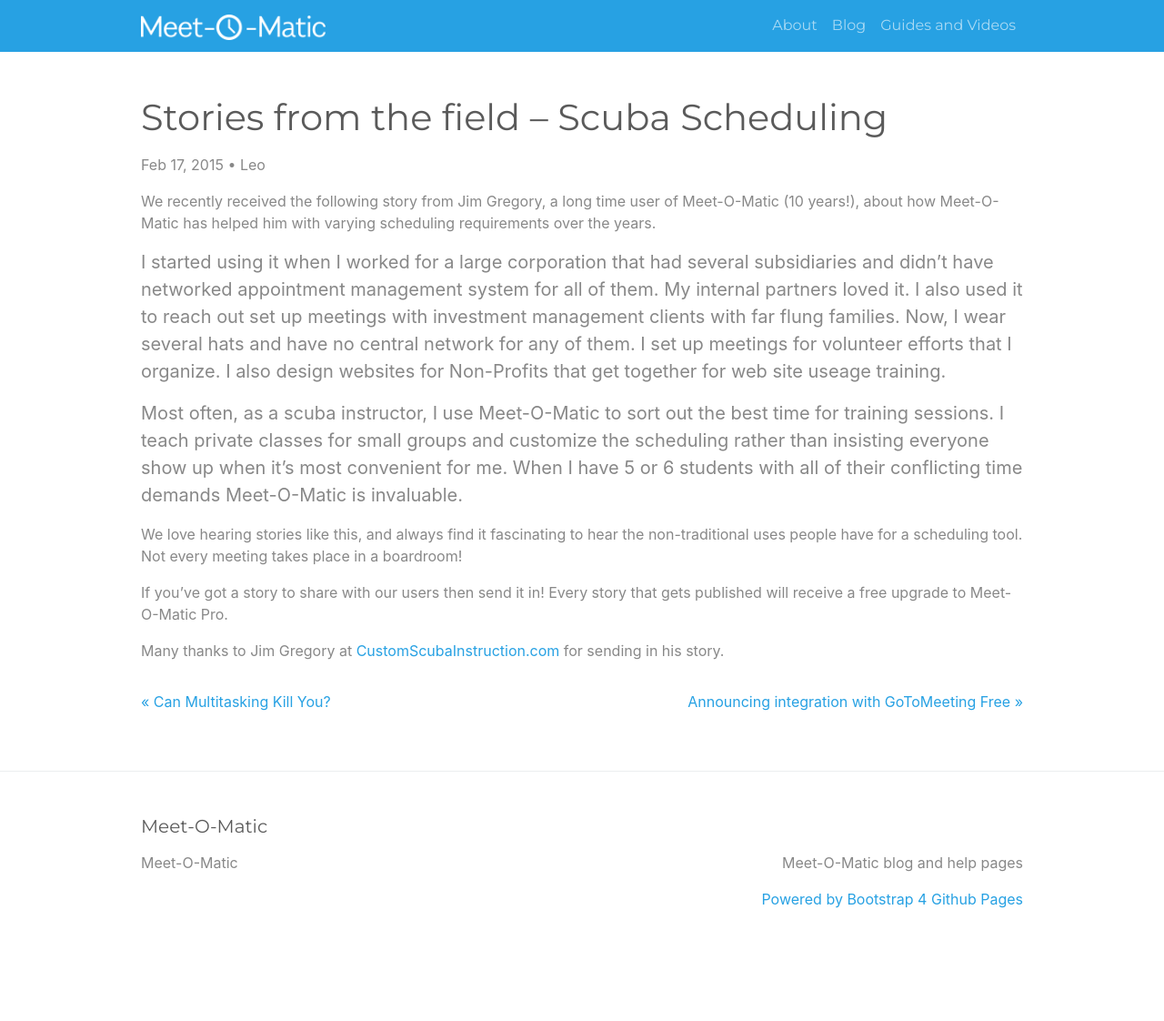
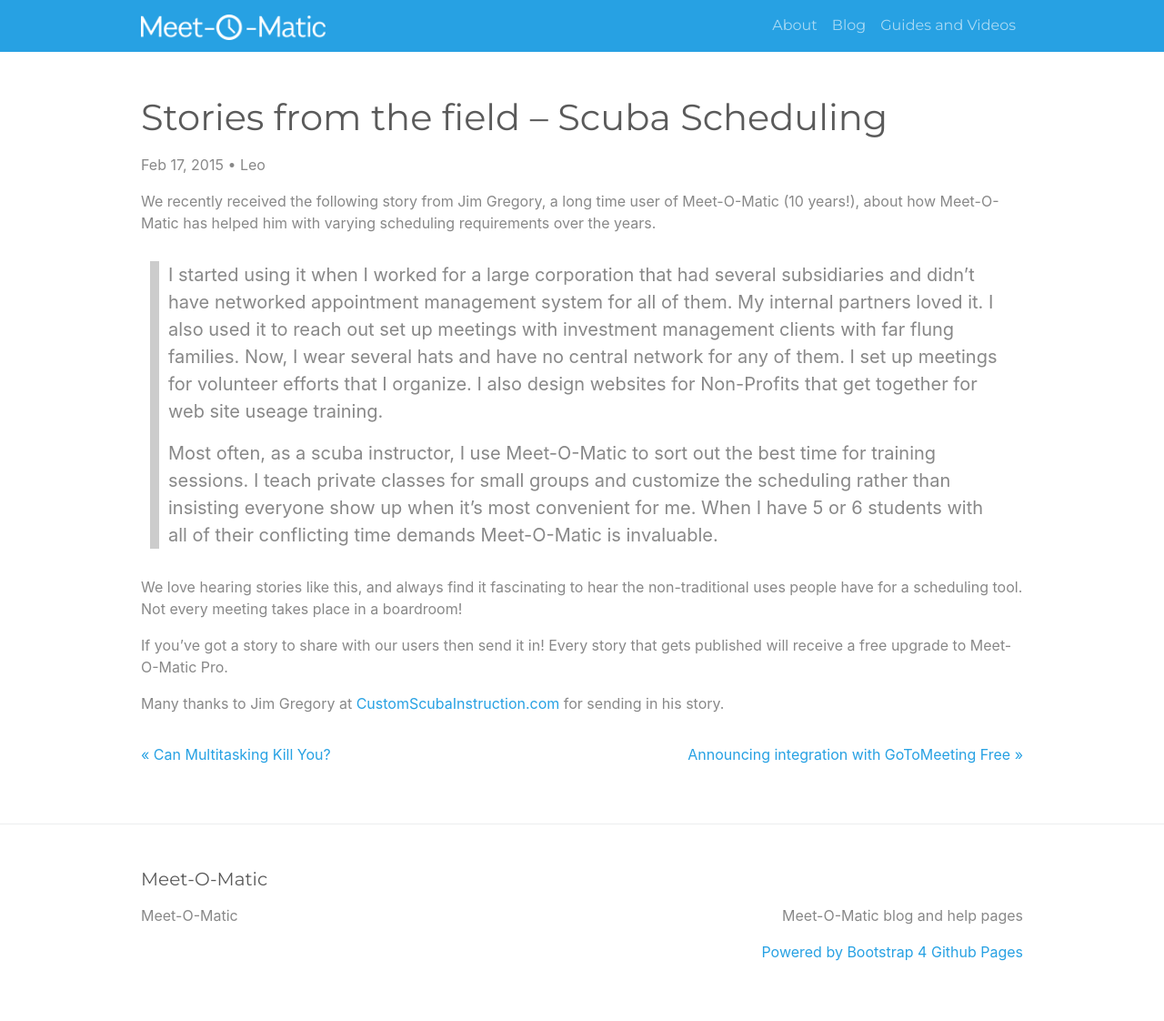
Before and after one commit to meetomatic/meetomatic.github.io, a Jekyll site: the page built from _posts/2015-02-17-stories-from-the-field-scuba-scheduling.md, in a window 1280 px wide. Shown: the whole page at 91% size. Built offline with Jekyll 4.4.1, drawn with Linux system fonts in a browser that asks for light colours; before the commit the page ends 1064 px from its top, so only the background shows below that.

Commit message:
Fixed blockquote formatting

```diff
--- a/_posts/2015-02-17-stories-from-the-field-scuba-scheduling.md
+++ b/_posts/2015-02-17-stories-from-the-field-scuba-scheduling.md
@@ -15,14 +15,13 @@ scheduling requirements over the years.
 > wear several hats and have no central network for any of them. I set up
 > meetings for volunteer efforts that I organize. I also design websites for
 > Non-Profits that get together for web site useage training.
-> {:.blockquote}
 >
 > Most often, as a scuba instructor, I use Meet-O-Matic to sort out the best time
 > for training sessions. I teach private classes for small groups and customize
 > the scheduling rather than insisting everyone show up when it’s most convenient
 > for me. When I have 5 or 6 students with all of their conflicting time demands
 > Meet-O-Matic is invaluable.
-> {:.blockquote}
+{:.blockquote}
 
 We love hearing stories like this, and always find it fascinating to hear the
 non-traditional uses people have for a scheduling tool. Not every meeting takes
--- a/_sass/_site-styling.scss
+++ b/_sass/_site-styling.scss
@@ -14,3 +14,9 @@
     text-align: right;
   }
 }
+
+.blockquote {
+  border-left: 10px solid #ccc;
+  margin: 1.5em 10px;
+  padding: 0 10px;
+}
```
Also changed, not shown: _posts/2014-11-26-stop-wasting-valuable-time.md (+1 -1 lines), _posts/2015-01-02-no-nonsense-meetings-a-la-steve-jobs.md (+1 -1 lines), _posts/2015-02-15-can-multitasking-kill-you.md (+1 -1 lines).
